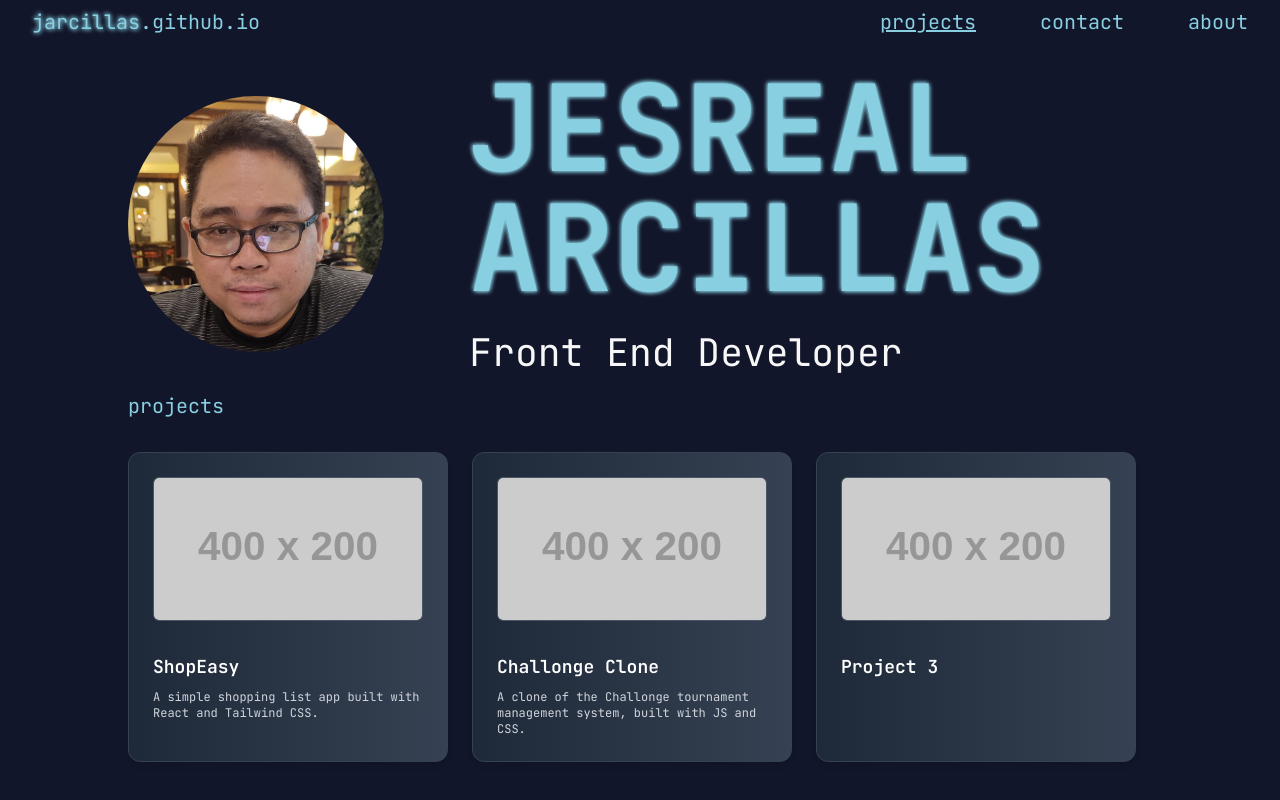
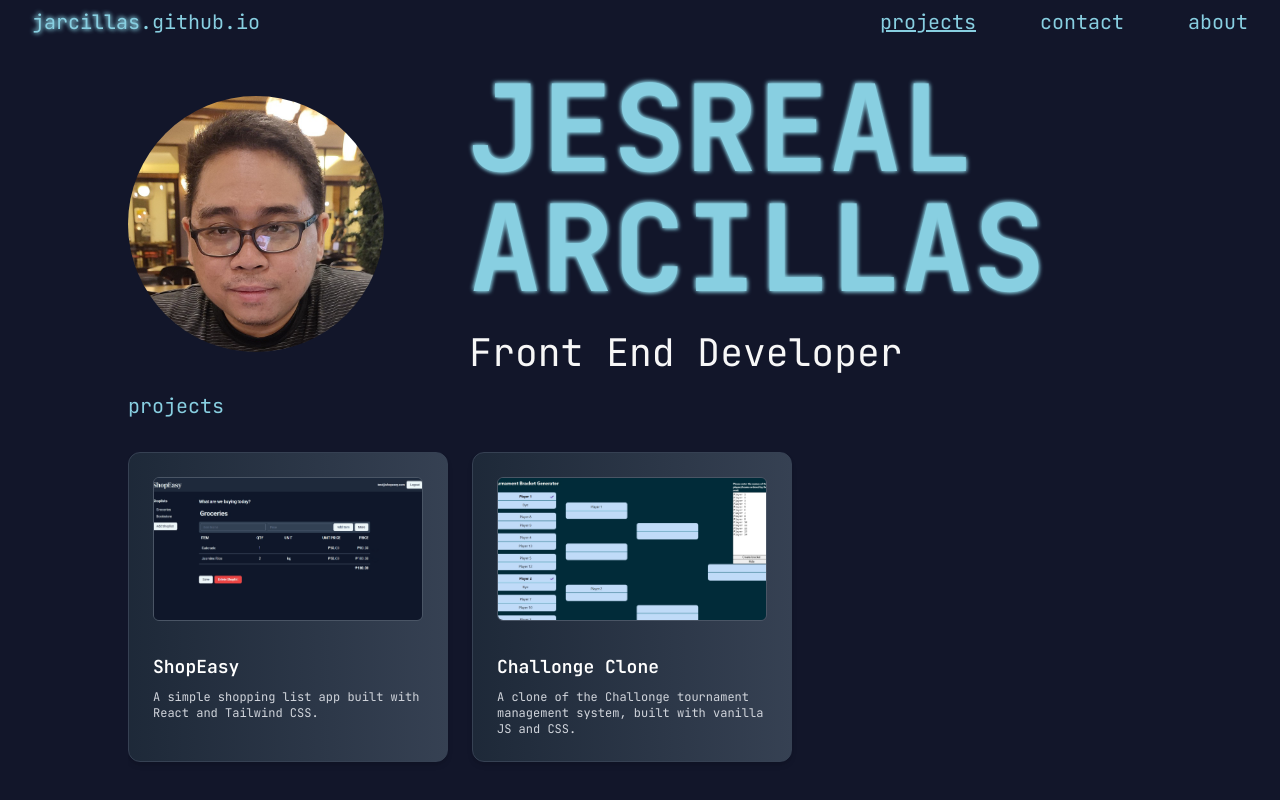
Before and after one commit to jarcillas/jarcillas.github.io, a React (Vite) app: page /#/project in a window 1280 px wide. Built offline with nearby package versions, Linux system fonts and the light colour scheme; a web font is replaced by a local one.

Commit message:
feat: add project screenshots

```diff
--- a/src/components/ProjectItem.tsx
+++ b/src/components/ProjectItem.tsx
@@ -6,12 +6,14 @@ type ProjectItemType = {
 };
 
 const ProjectItem = ({ item }: { item: ProjectItemType }) => {
+  const screenshotUrl = new URL(`../assets/${item.screenshot}`, import.meta.url)
+    .href;
   return (
     <div className="min-w-[260px] max-w-full lg:max-w-xs flex-shrink-0 bg-gradient-to-r from-gray-800 to-gray-700 rounded-xl shadow-md p-4 lg:p-6 group hover:shadow-lg border border-gray-700 flex flex-col justify-between">
       <div className="group-hover:scale-[103%] transition-transform flex flex-row lg:flex-col items-center lg:items-start gap-4">
         <div className="flex-shrink-0 flex flex-row items-center">
           <img
-            src={item.screenshot}
+            src={screenshotUrl}
             alt={`Screenshot of ${item.title}`}
             className="w-[200px] lg:w-full h-36 object-cover rounded-md mb-0 lg:mb-4 border border-gray-600 bg-gray-900"
           />
--- a/src/data/projectList.ts
+++ b/src/data/projectList.ts
@@ -4,27 +4,15 @@ export const projectList: ProjectItemType[] = [
   {
     title: "ShopEasy",
     url: "https://shopeasy-web.pages.dev/",
-    screenshot: "https://placehold.co/400x200?text=Project+1",
+    screenshot: "shopeasy-screenshot.png",
     description:
       "A simple shopping list app built with React and Tailwind CSS.",
   },
   {
     title: "Challonge Clone",
     url: "https://challonge-clone.jesrealarcillas.workers.dev/",
-    screenshot: "https://placehold.co/400x200?text=Project+2",
+    screenshot: "challonge-clone-screenshot.png",
     description:
-      "A clone of the Challonge tournament management system, built with JS and CSS.",
-  },
-  {
-    title: "Project 3",
-    screenshot: "https://placehold.co/400x200?text=Project+3",
-  },
-  {
-    title: "Project 4",
-    screenshot: "https://placehold.co/400x200?text=Project+4",
-  },
-  {
-    title: "Project 5",
-    screenshot: "https://placehold.co/400x200?text=Project+5",
+      "A clone of the Challonge tournament management system, built with vanilla JS and CSS.",
   },
 ];
```
Also changed, not shown: src/assets/challonge-clone-screenshot.png (added), src/assets/shopeasy-screenshot.png (added).
